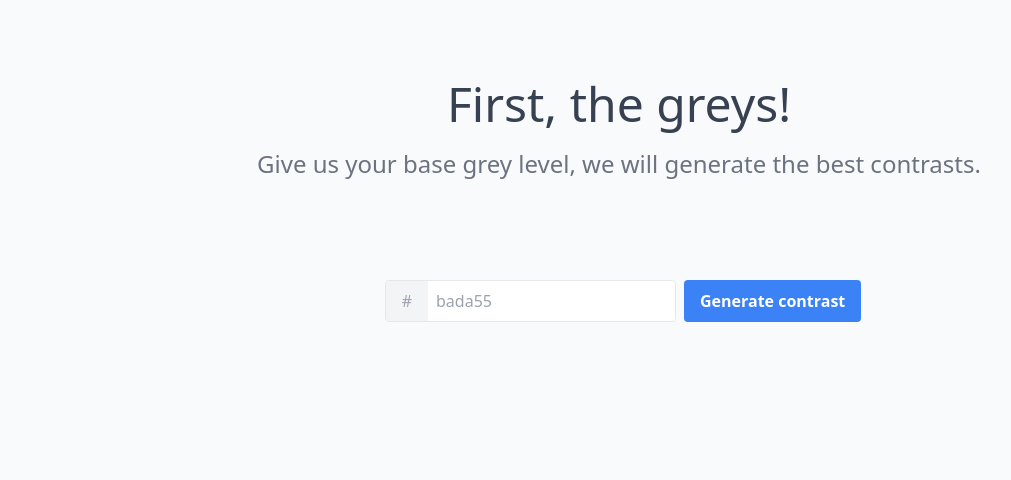
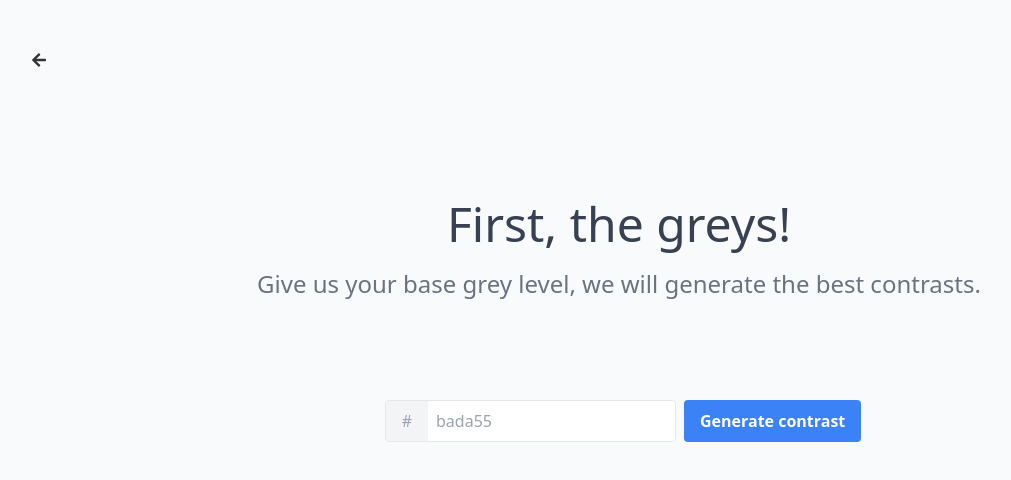
Before and after one commit to codikos/swaatch, a Next.js app: page /grays in a window 1280 px wide. Shown: the top 480 px of the page, without its empty margins (21-1032 px from the left). Built offline with nearby package versions, Linux system fonts and the light colour scheme.

Commit message:
feat: add navigation

```diff
--- a/components/nav.js
+++ b/components/nav.js
@@ -1,9 +1,6 @@
-import Link from 'next/link'
-
-const links = [
-  { href: 'https://github.com/vercel/next.js', label: 'GitHub' },
-  { href: 'https://nextjs.org/docs', label: 'Docs' },
-]
+import Link from 'next/link';
+import { FontAwesomeIcon } from '@fortawesome/react-fontawesome';
+import { faArrowLeft } from '@fortawesome/free-solid-svg-icons';
 
 export default function Nav() {
   return (
@@ -11,21 +8,15 @@ export default function Nav() {
       <ul className="flex items-center justify-between p-8">
         <li>
           <Link href="/">
-            <a className="text-blue-500 no-underline text-accent-1 dark:text-blue-300">
-              Home
+            <a
+              title="home"
+              className="text-blue-500 no-underline text-accent-1 dark:text-blue-300 hover:bg-gray-200 h-14 w-14 flex items-center justify-center rounded-full"
+            >
+              <FontAwesomeIcon icon={faArrowLeft} />
             </a>
           </Link>
         </li>
-        <ul className="flex items-center justify-between space-x-4">
-          {links.map(({ href, label }) => (
-            <li key={`${href}${label}`}>
-              <a href={href} className="no-underline btn-blue">
-                {label}
-              </a>
-            </li>
-          ))}
-        </ul>
       </ul>
     </nav>
-  )
+  );
 }
--- a/package.json
+++ b/package.json
@@ -7,6 +7,9 @@
     "start": "next start"
   },
   "dependencies": {
+    "@fortawesome/fontawesome-svg-core": "^1.2.32",
+    "@fortawesome/free-solid-svg-icons": "^5.15.1",
+    "@fortawesome/react-fontawesome": "^0.1.13",
     "next": "latest",
     "react": "^16.13.1",
     "react-dom": "^16.13.1",
--- a/pages/grays.tsx
+++ b/pages/grays.tsx
@@ -1,5 +1,7 @@
 import { useState } from 'react';
 import tinycolor from 'tinycolor2';
+
+import Nav from '../components/nav';
 
 const generateContrast = (primary: string) => {
   const primaryTiny = tinycolor(primary);
@@ -115,6 +117,7 @@ export default function PrimaryPage() {
 
   return (
     <div>
+      <Nav />
       <div className="py-20">
         <h1 className="text-5xl text-center text-gray-700 dark:text-gray-100">First, the greys!</h1>
         <h2 className="text-2xl mt-5 text-center text-gray-500 dark: text-gray-200">
--- a/pages/index.tsx
+++ b/pages/index.tsx
@@ -3,8 +3,11 @@ export default function IndexPage() {
     <div>
       <div className="py-20">
         <h1 className="text-5xl text-center text-gray-700 dark:text-gray-100">Swaatch!</h1>
+        <h2 className="text-2xl mt-5 text-center text-gray-400 dark:text-gray-300">
+          Generate accessible color palettes easily.
+        </h2>
       </div>
-      <div>
+      <div className="flex flex-row justify-center">
         <a href="/grays" className="btn-blue">
           Let's begin!
         </a>
```
Also changed, not shown: 1 other file (tests, documents, lock files or other folders).
